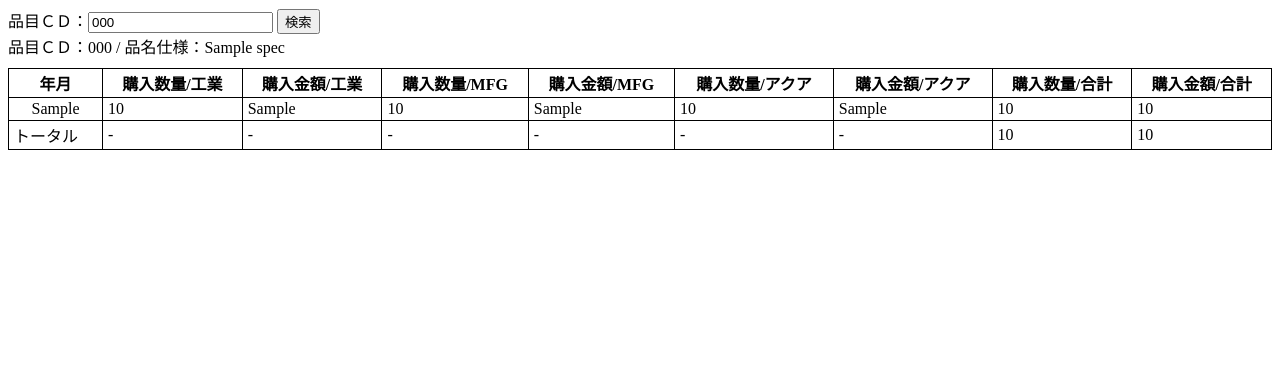
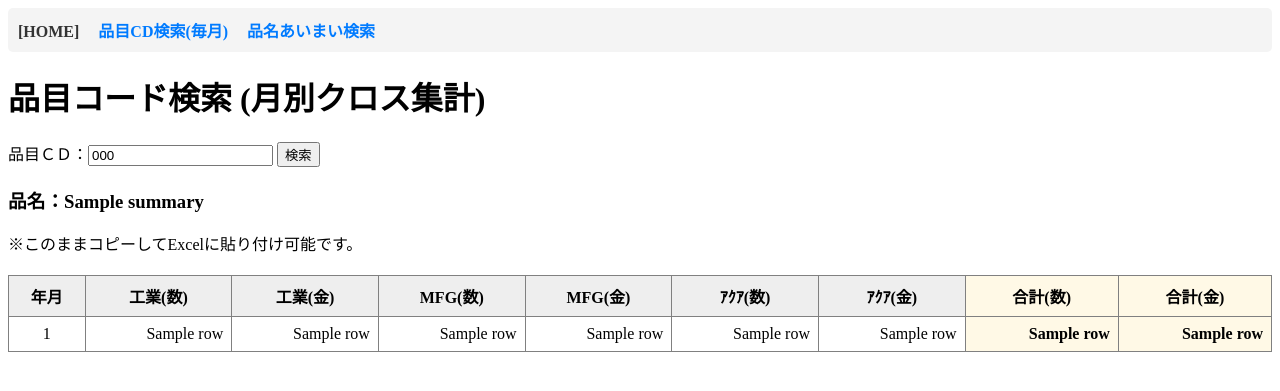
Before and after one commit to Takeuma55/search_app, a Flask app: template templates/index.html in a window 1280 px wide. Shown: the top 391 px of the page. Run offline with Flask 3, Linux system fonts and the light colour scheme; the template is opened without the code that fills it: most values are stand-ins (such as "Sample title", 1, 10 or a date in 2020).

Commit message:
Fix: Sync index.html with cross-tab query results

```diff
--- a/app.py
+++ b/app.py
@@ -1,28 +1,42 @@
+import os
 import sqlite3
+import logging
 from flask import Flask, render_template, request
 
 app = Flask(__name__)
 
+# --- ログの設定 ---
+# 誰が何を検索したかを search.log に記録します
+BASE_DIR = os.path.dirname(os.path.abspath(__file__))
+log_path = os.path.join(BASE_DIR, 'search.log')
+logging.basicConfig(filename=log_path, level=logging.INFO,
+                    format='%(asctime)s %(levelname)s: %(message)s')
+
+DB_PATH = os.path.join(BASE_DIR, 'my_database.db')
+
 @app.route('/', methods=['GET', 'POST'])
 def index():
     results = []
-    summary = {"code": "", "spec": ""}
-    totals = {"qty": 0, "amount": 0}
+    code = ""
+    # エラー回避のため初期値を設定
+    summary = {'code': "", 'name': ""}
 
     if request.method == 'POST':
-        code = request.form.get('keyword', '').strip()
-        conn = sqlite3.connect('my_database.db')
-        conn.row_factory = sqlite3.Row
+        code = request.form.get('code')
+        summary['code'] = code
+        logging.info(f"Cross-tab Search (Monthly): {code}")
+
+        conn = sqlite3.connect(DB_PATH)
         c = conn.cursor()
 
-        # 品名仕様を取得
+        # 1. 品名仕様を取得 (hinmoku_repairテーブルから)
         c.execute('SELECT "品名仕様" FROM "hinmoku_repair" WHERE "品目ＣＤ" = ? LIMIT 1', (code,))
-        row = c.fetchone()
-        if row:
-            summary["code"] = code
-            summary["spec"] = row["品名仕様"]
+        name_res = c.fetchone()
+        if name_res:
+            summary['name'] = name_res[0]
 
-        # Excelコピペを想定したクロス集計クエリ
+        # 2. Excelコピペ用の月別クロス集計クエリ
+        # 各発注元（工業、MFG、アクア）ごとの実績を年月で集計します
         query = '''
         SELECT
             "年月",
@@ -41,15 +55,32 @@ def index():
         '''
         c.execute(query, (code,))
         results = c.fetchall()
-
-        # フッター用トータル計算
-        for r in results:
-            totals["qty"] += r["qty_total"]
-            totals["amount"] += r["amt_total"]
-
         conn.close()
 
-    return render_template('index.html', results=results, summary=summary, totals=totals)
+        return render_template('index.html', results=results, code=code, summary=summary)
+
+    # GET（初期表示）
+    return render_template('index.html', results=results, code=code, summary=summary)
+
+# --- 新機能: 品名あいまい検索 ---
+@app.route('/search_name', methods=['GET', 'POST'])
+def search_name():
+    results = []
+    keyword = ""
+    if request.method == 'POST':
+        keyword = request.form.get('keyword')
+        logging.info(f"Name Partial Search: {keyword}")
+
+        conn = sqlite3.connect(DB_PATH)
+        c = conn.cursor()
+        # LIKE句を使って、キーワードが含まれる資材を最大50件抽出します
+        query = 'SELECT "品目ＣＤ", "品名仕様" FROM "hinmoku_repair" WHERE "品名仕様" LIKE ?'
+        c.execute(query, (f'%{keyword}%',))
+        results = c.fetchall()
+        conn.close()
+
+    return render_template('search_name.html', results=results, keyword=keyword)
 
 if __name__ == '__main__':
-    app.run(host='0.0.0.0', port=5000, debug=False)
+    # 開発時は debug=True にしておくことで、修正が即座に反映されます
+    app.run(host='0.0.0.0', port=5000, debug=True)
--- a/templates/index.html
+++ b/templates/index.html
@@ -2,55 +2,53 @@
 <html lang="ja">
 <head>
     <meta charset="UTF-8">
-    <title>品目別購入実績集計</title>
+    <title>資材検索システム [HOME]</title>
     <style>
-        /* 装飾を捨て、Excelコピペ用の実用性に特化 */
-        table { border-collapse: collapse; width: 100%; }
-        th, td { border: 1px solid #000; padding: 2px 5px; }
-        th { font-weight: bold; }
-        .summary { margin-bottom: 10px; }
+        .menu { background: #f4f4f4; padding: 10px; margin-bottom: 20px; border-radius: 5px; }
+        .menu a { margin-right: 15px; text-decoration: none; font-weight: bold; color: #007bff; }
+        .menu strong { margin-right: 15px; color: #333; }
+        table { border-collapse: collapse; margin-top: 20px; width: 100%; }
+        th { background-color: #eee; padding: 8px; }
+        td { padding: 8px; text-align: right; }
+        .total-col { background-color: #fff9e6; font-weight: bold; }
+        .year-month { text-align: center; }
     </style>
 </head>
 <body>
+    <div class="menu">
+        <strong>[HOME]</strong>
+        <a href="/">品目CD検索(毎月)</a>
+        <a href="/search_name">品名あいまい検索</a>
+    </div>
+
+    <h1>品目コード検索 (月別クロス集計)</h1>
     <form method="POST">
-        品目ＣＤ：<input type="text" name="keyword" value="{{ summary.code }}">
+        品目ＣＤ：<input type="text" name="code" value="{{ summary.code }}" placeholder="例: A804-015-8041-4">
         <button type="submit">検索</button>
     </form>
 
-    {% if summary.code %}
-    <div class="summary">
-        品目ＣＤ：{{ summary.code }} / 品名仕様：{{ summary.spec }}
-    </div>
+    {% if summary.name %}
+        <h3>品名：{{ summary.name }}</h3>
+    {% endif %}
 
-    <table>
-        <thead>
+    {% if results %}
+    <p>※このままコピーしてExcelに貼り付け可能です。</p>
+    <table border="1">
         <tr>
             <th>年月</th>
-                <th>購入数量/工業</th><th>購入金額/工業</th>
-                <th>購入数量/MFG</th><th>購入金額/MFG</th>
-                <th>購入数量/アクア</th><th>購入金額/アクア</th>
-                <th>購入数量/合計</th><th>購入金額/合計</th>
+            <th>工業(数)</th><th>工業(金)</th>
+            <th>MFG(数)</th><th>MFG(金)</th>
+            <th>ｱｸｱ(数)</th><th>ｱｸｱ(金)</th>
+            <th class="total-col">合計(数)</th>
+            <th class="total-col">合計(金)</th>
         </tr>
-        </thead>
-        <tbody>
         {% for row in results %}
         <tr>
-                <td style="text-align:center">{{ row.年月 }}</td>
-                <td>{{ row.qty_kogyo }}</td><td>{{ row.amt_kogyo }}</td>
-                <td>{{ row.qty_mfg }}</td><td>{{ row.amt_mfg }}</td>
-                <td>{{ row.qty_aqua }}</td><td>{{ row.amt_aqua }}</td>
-                <td>{{ row.qty_total }}</td><td>{{ row.amt_total }}</td>
-            </tr>
+            <td class="year-month">{{ row[0] }}</td> <td>{{ row[1] }}</td><td>{{ row[2] }}</td> <td>{{ row[3] }}</td><td>{{ row[4] }}</td> <td>{{ row[5] }}</td><td>{{ row[6] }}</td> <td class="total-col">{{ row[7] }}</td> <td class="total-col">{{ row[8] }}</td> </tr>
         {% endfor %}
-        </tbody>
-        <tfoot>
-            <tr>
-                <td>トータル</td>
-                <td>-</td><td>-</td><td>-</td><td>-</td><td>-</td><td>-</td>
-                <td>{{ totals.qty }}</td><td>{{ totals.amount }}</td>
-            </tr>
-        </tfoot>
     </table>
+    {% elif code %}
+    <p>該当する集計データは見つかりませんでした。</p>
     {% endif %}
 </body>
 </html>
```
Also changed, not shown: templates/search_name.html (added, +35 -0 lines). Lines whose indentation alone changed are shown as unchanged.
